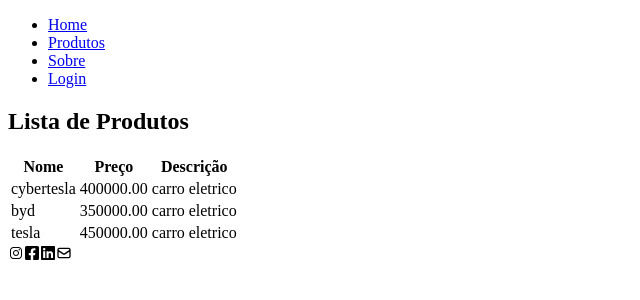
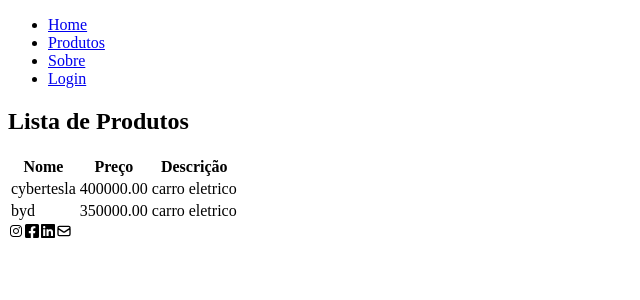
Before and after one commit to PP950/projetoweb, a React (Vite) app: page /cadastrarproduto in a window 1280 px wide. Shown: the top 300 px of the page, without its empty margins (0-640 px from the left). Built offline with nearby package versions, Linux system fonts and the light colour scheme; data requests are answered from the project's data file.

Commit message:
arrumando produtos

```diff
--- a/dados_dos_produtos.json
+++ b/dados_dos_produtos.json
@@ -11,12 +11,6 @@
       "nome": "byd",
       "preco": "350000",
       "descricao": "carro eletrico"
-    },
-    {
-      "id": "1368",
-      "nome": "tesla",
-      "preco": "450000",
-      "descricao": "carro eletrico"
     }
   ]
 }
--- a/src/routes/CadastrarProduto.jsx
+++ b/src/routes/CadastrarProduto.jsx
@@ -1,7 +1,7 @@
 import { useState, useEffect } from "react";
 import { Link } from "react-router-dom";
 
-const Produtos = () => {
+const CadastrarProdutos = () => {
     const [produtos, setProdutos] = useState([]);
 
     useEffect(() => {
@@ -41,4 +41,4 @@
     );
 };
 
-export default Produtos;
+export default CadastrarProdutos;
--- a/src/routes/Produtos.jsx
+++ b/src/routes/Produtos.jsx
@@ -1,30 +1,41 @@
-import { useState, useEffect } from "react"
-import { Link } from "react-router-dom"
+import { useState, useEffect } from "react";
+import { Link } from "react-router-dom";
 
-const Produtos=()=>{
-
-    //Hook- useState
+const Produtos = () => {
     const [produtos, setProdutos] = useState([]);
 
-    //função handleDelete
-    const handleDelete = (id)=>{
-        fetch(`http://localhost:4343/Produtos/${id}`,{
-            method: 'delete',
+    const handleDelete = (id) => {
+        if (window.confirm("Tem certeza que deseja excluir este produto?")) {
+            fetch(`http://localhost:4343/Produtos/${id}`, {
+                method: 'DELETE',
             })
+            .then((res) => {
+                if (res.ok) {
+                    setProdutos(produtos.filter(item => item.id !== id));
+                } else {
+                    alert("Erro ao excluir o produto. Tente novamente.");
                 }
+            })
+            .catch((error) => {
+                console.error(error);
+                alert("Ocorreu um erro. Tente novamente.");
+            });
+        }
+    };
 
-    //Hook- useEffect
-    useEffect(()=>{
+    useEffect(() => {
         fetch('http://localhost:4343/Produtos/')
-        .then((res)=> res.json())
-        .then((res)=>{
+            .then((res) => res.json())
+            .then((res) => {
+                console.log(res); // Verifique a estrutura da resposta
                 setProdutos(res);
             })
-        .catch((error)=>{
+            .catch((error) => {
                 console.log(error);
-        })
+            });
     }, []);
-    return(
+
+    return (
         <>
             <section className="Produtos">
                 <h2>Listar Produtos Cadastrados</h2>
@@ -42,14 +53,17 @@
                         {produtos.map((item) => (
                             <tr key={item.id}>
                                 <td>{item.nome}</td>
-                            <td>R${item.preco.toFixed(2)}</td>
-
+                                <td>R${isNaN(item.preco) ? "0.00" : parseFloat(item.preco).toFixed(2)}</td>
+                                <td>
+                                    <button onClick={() => handleDelete(item.id)}>Excluir</button>
+                                </td>
                             </tr>
                         ))}
                     </tbody>
                 </table>
             </section>
         </>
-    )
-}
-export default Produtos
+    );
+};
+
+export default Produtos;
```
Lines whose indentation alone changed are shown as unchanged.
